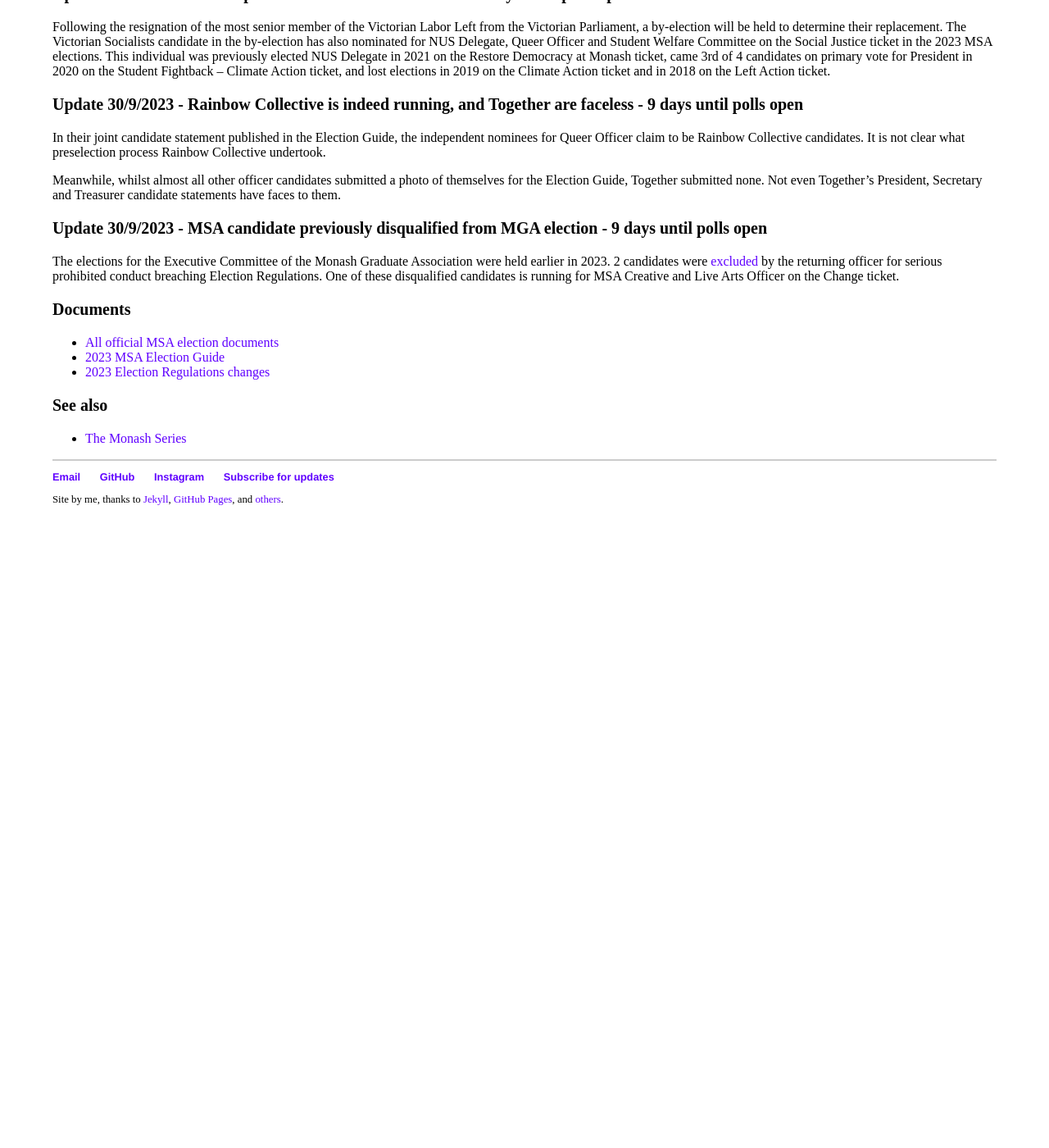
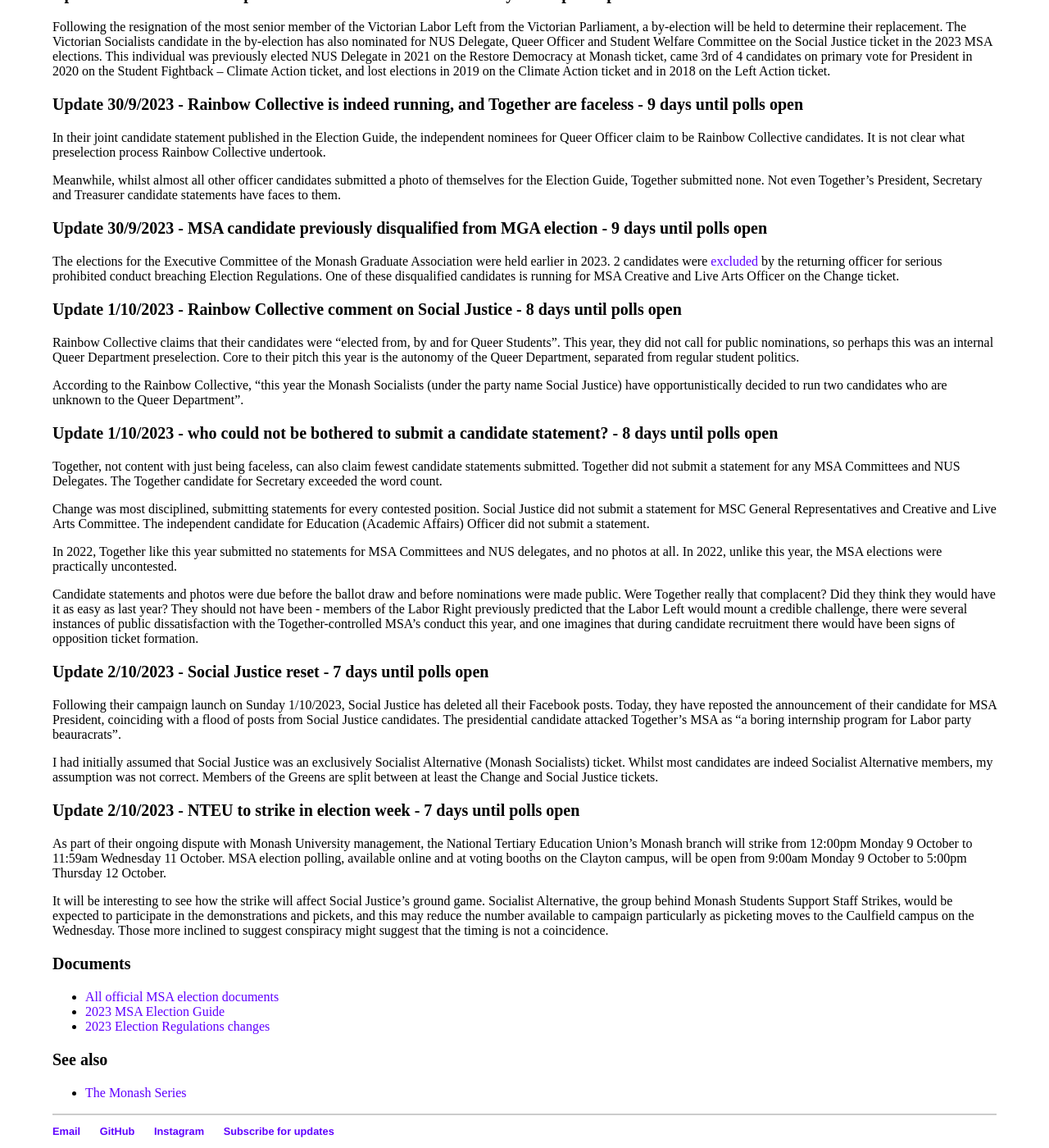
Before and after one commit to nhtnhanbn/nhtnhanbn.github.io, a Jekyll site: the page built from _repository/msa23.md, in a window 1280 px wide and 1400 px high, scrolled down 1521 px. Shown: the whole window at 82% size. Built offline with Jekyll 4.4.1, drawn with Linux system fonts in a browser that asks for light colours; before the commit the page ends 2151 px from its top, so only the background shows below that; some of the changed text lies outside the part shown.

Commit message:
Update msa23

```diff
--- a/_repository/msa23.md
+++ b/_repository/msa23.md
@@ -3,7 +3,7 @@
 title: 2023 elections of the Monash Student Association
 ---
 
-Page last updated 29/9/2023.
+Page last updated 2/10/2023.
 
 ## 2023 elections of the Monash Student Association
 
@@ -73,6 +73,34 @@
 
 The elections for the Executive Committee of the Monash Graduate Association were held earlier in 2023. 2 candidates were [excluded](http://mga.monash.edu/wp-content/uploads/2023/08/2023-2024-MGAEC-Elections_Returning-Officer-Report-Public.pdf) by the returning officer for serious prohibited conduct breaching Election Regulations. One of these disqualified candidates is running for MSA Creative and Live Arts Officer on the Change ticket.
 
+### Update 1/10/2023 - Rainbow Collective comment on Social Justice - 8 days until polls open
+
+Rainbow Collective claims that their candidates were "elected from, by and for Queer Students". This year, they did not call for public nominations, so perhaps this was an internal Queer Department preselection. Core to their pitch this year is the autonomy of the Queer Department, separated from regular student politics.
+
+According to the Rainbow Collective, "this year the Monash Socialists (under the party name Social Justice) have opportunistically decided to run two candidates who are unknown to the Queer Department".
+
+### Update 1/10/2023 - who could not be bothered to submit a candidate statement? - 8 days until polls open
+
+Together, not content with just being faceless, can also claim fewest candidate statements submitted. Together did not submit a statement for any MSA Committees and NUS Delegates. The Together candidate for Secretary exceeded the word count.
+
+Change was most disciplined, submitting statements for every contested position. Social Justice did not submit a statement for MSC General Representatives and Creative and Live Arts Committee. The independent candidate for Education (Academic Affairs) Officer did not submit a statement.
+
+In 2022, Together like this year submitted no statements for MSA Committees and NUS delegates, and no photos at all. In 2022, unlike this year, the MSA elections were practically uncontested.
+
+Candidate statements and photos were due before the ballot draw and before nominations were made public. Were Together really that complacent? Did they think they would have it as easy as last year? They should not have been - members of the Labor Right previously predicted that the Labor Left would mount a credible challenge, there were several instances of public dissatisfaction with the Together-controlled MSA's conduct this year, and one imagines that during candidate recruitment there would have been signs of opposition ticket formation.
+
+### Update 2/10/2023 - Social Justice reset - 7 days until polls open
+
+Following their campaign launch on Sunday 1/10/2023, Social Justice has deleted all their Facebook posts. Today, they have reposted the announcement of their candidate for MSA President, coinciding with a flood of posts from Social Justice candidates. The presidential candidate attacked Together's MSA as "a boring internship program for Labor party beauracrats".
+
+I had initially assumed that Social Justice was an exclusively Socialist Alternative (Monash Socialists) ticket. Whilst most candidates are indeed Socialist Alternative members, my assumption was not correct. Members of the Greens are split between at least the Change and Social Justice tickets.
+
+### Update 2/10/2023 - NTEU to strike in election week - 7 days until polls open
+
+As part of their ongoing dispute with Monash University management, the National Tertiary Education Union's Monash branch will strike from 12:00pm Monday 9 October to 11:59am Wednesday 11 October. MSA election polling, available online and at voting booths on the Clayton campus, will be open from 9:00am Monday 9 October to 5:00pm Thursday 12 October.
+
+It will be interesting to see how the strike will affect Social Justice's ground game. Socialist Alternative, the group behind Monash Students Support Staff Strikes, would be expected to participate in the demonstrations and pickets, and this may reduce the number available to campaign particularly as picketing moves to the Caulfield campus on the Wednesday. Those more inclined to suggest conspiracy might suggest that the timing is not a coincidence.
+
 ### Documents
 
 - [All official MSA election documents](https://msa.monash.edu/elections)
```
Also changed, not shown: other parts of _repository/msa23.md (+1 -1 lines), about.md (+4 -2 lines).
